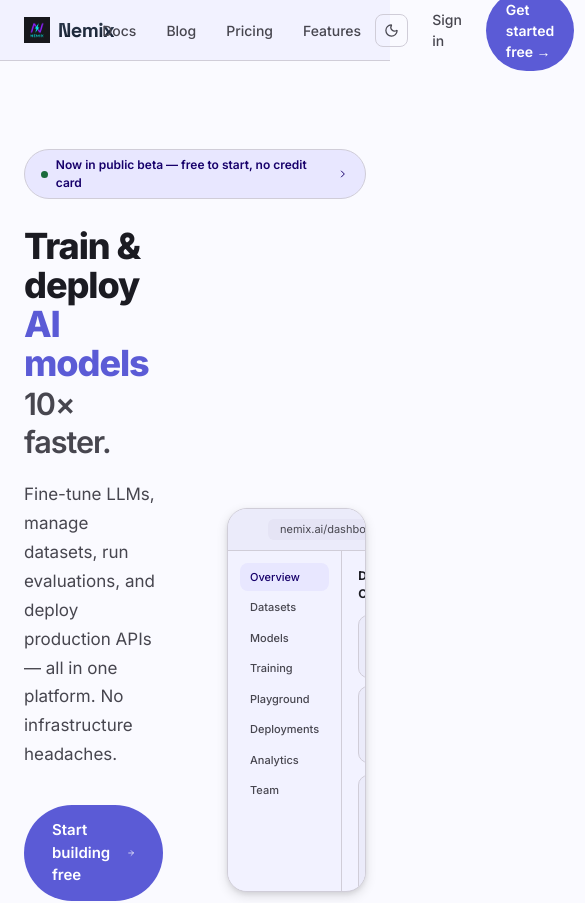
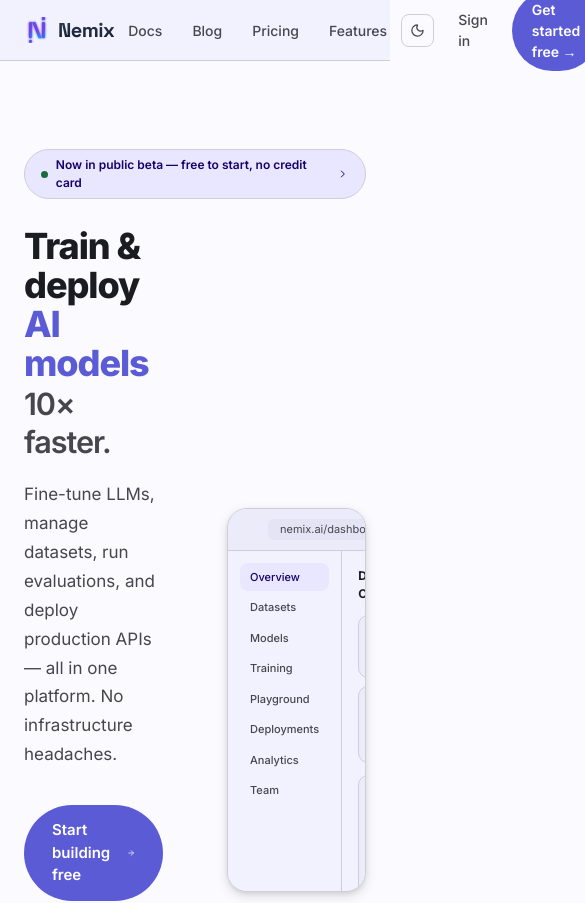
Before and after one commit to zaampltd/nemix, a Next.js app in the folder frontend/: page / in a window 390 px wide. Shown: the top 903 px of the page, 585 px wide, since content can reach past the window. Built offline with nearby package versions, Linux system fonts and the light colour scheme; no server answers.

Commit message:
Branding: Replace static image logo with premium responsive, theme-adaptive SVG BrandLogo and manage light/dark colors

```diff
--- a/frontend/src/app/auth/login/page.tsx
+++ b/frontend/src/app/auth/login/page.tsx
@@ -8,6 +8,7 @@
 } from 'lucide-react';
 import { motion, AnimatePresence } from 'framer-motion';
 import { useAuth } from '@/context/AuthContext';
+import { BrandLogo } from "@/components/ui/BrandLogo";
 
 // ─── Testimonials shown on the left panel ─────────────────────────
 const TESTIMONIALS = [
@@ -150,7 +151,7 @@
 
         {/* Logo */}
         <div style={{ display: 'flex', alignItems: 'center', gap: '10px', position: 'relative' }}>
-          <img src="/logo-simple.png" style={{ width: '30px', height: '30px', objectFit: 'contain' }} alt="Nemix Logo" />
+          <BrandLogo size={30} />
           <span className="brand-logotype" style={{ fontSize: '24px' }}>Nemix</span>
         </div>
 
--- a/frontend/src/app/auth/register/page.tsx
+++ b/frontend/src/app/auth/register/page.tsx
@@ -8,6 +8,7 @@
 } from 'lucide-react';
 import { motion, AnimatePresence } from 'framer-motion';
 import { useAuth } from '@/context/AuthContext';
+import { BrandLogo } from "@/components/ui/BrandLogo";
 
 // ─── Testimonials shown on the left panel ─────────────────────────
 const TESTIMONIALS = [
@@ -148,7 +149,7 @@
 
         {/* Logo */}
         <div style={{ display: 'flex', alignItems: 'center', gap: '10px', position: 'relative' }}>
-          <img src="/logo-simple.png" style={{ width: '30px', height: '30px', objectFit: 'contain' }} alt="Nemix Logo" />
+          <BrandLogo size={30} />
           <span className="brand-logotype" style={{ fontSize: '24px' }}>Nemix</span>
         </div>
 
--- a/frontend/src/app/blog/page.tsx
+++ b/frontend/src/app/blog/page.tsx
@@ -4,6 +4,7 @@
 import { Zap, Search, Clock, ArrowRight, Sun, Moon, Tag, ChevronRight } from "lucide-react";
 import { useTheme } from "@/lib/theme";
 import { motion } from "framer-motion";
+import { BrandLogo } from "@/components/ui/BrandLogo";
 
 // ─── Blog data ──────────────────────────────────────────────────────
 const POSTS = [
@@ -254,7 +255,7 @@
       <header style={{ borderBottom: "1px solid var(--md-outline)", background: "var(--md-surface-1)", position: "sticky", top: 0, zIndex: 50 }}>
         <div style={{ maxWidth: "1100px", margin: "0 auto", padding: "0 24px", height: "56px", display: "flex", alignItems: "center", gap: "16px" }}>
           <Link href="/" style={{ display: "flex", alignItems: "center", gap: "7px", textDecoration: "none", flexShrink: 0 }}>
-            <img src="/logo-simple.png" style={{ width: "22px", height: "22px", objectFit: "contain" }} alt="Nemix Logo" />
+            <BrandLogo size={22} />
             <span className="brand-logotype-adaptive" style={{ fontSize: "17px" }}>Nemix</span>
           </Link>
           <span style={{ color: "var(--md-outline)", fontSize: "18px" }}>/</span>
--- a/frontend/src/app/docs/page.tsx
+++ b/frontend/src/app/docs/page.tsx
@@ -8,6 +8,7 @@
   Key, Terminal, Play, AlertCircle, Info, Sun, Moon,
 } from "lucide-react";
 import { useTheme } from "@/lib/theme";
+import { BrandLogo } from "@/components/ui/BrandLogo";
 
 // ─── Sidebar structure ─────────────────────────────────────────────
 const NAV = [
@@ -680,7 +681,7 @@
       <header style={{ borderBottom: "1px solid var(--md-outline)", background: "var(--md-surface-1)", position: "sticky", top: 0, zIndex: 50 }}>
         <div style={{ maxWidth: "1400px", margin: "0 auto", padding: "0 24px", height: "56px", display: "flex", alignItems: "center", gap: "16px" }}>
           <Link href="/" style={{ display: "flex", alignItems: "center", gap: "7px", textDecoration: "none", flexShrink: 0 }}>
-            <img src="/logo-simple.png" style={{ width: "22px", height: "22px", objectFit: "contain" }} alt="Nemix Logo" />
+            <BrandLogo size={22} />
             <span className="brand-logotype-adaptive" style={{ fontSize: "17px" }}>Nemix</span>
           </Link>
           <span style={{ color: "var(--md-outline)", fontSize: "18px" }}>/</span>
--- a/frontend/src/app/globals.css
+++ b/frontend/src/app/globals.css
@@ -68,6 +68,11 @@
   --shadow-1: 0 1px 2px rgba(0,0,0,0.08), 0 1px 3px rgba(0,0,0,0.06);
   --shadow-2: 0 2px 6px rgba(0,0,0,0.1), 0 1px 3px rgba(0,0,0,0.06);
   --shadow-3: 0 4px 12px rgba(0,0,0,0.12), 0 2px 4px rgba(0,0,0,0.07);
+
+  /* Brand Logo Gradient - Light Mode */
+  --logo-grad-start:      #5b5bd6;
+  --logo-grad-mid:        #7c3aed;
+  --logo-grad-end:        #0ea5e9;
 }
 
 /* ── Material 3 Color Tokens — Dark Mode ──────────── */
@@ -103,6 +108,11 @@
   --shadow-1: 0 1px 3px rgba(0,0,0,0.4);
   --shadow-2: 0 2px 8px rgba(0,0,0,0.45);
   --shadow-3: 0 4px 16px rgba(0,0,0,0.5);
+
+  /* Brand Logo Gradient - Dark Mode (Glowing Neon Colors) */
+  --logo-grad-start:      #bfb8ff;
+  --logo-grad-mid:        #a78bfa;
+  --logo-grad-end:        #22d3ee;
 }
 
 /* ── Base ─────────────────────────────────────────── */
--- a/frontend/src/app/page.tsx
+++ b/frontend/src/app/page.tsx
@@ -9,6 +9,7 @@
 } from "lucide-react";
 import { useTheme } from "@/lib/theme";
 import { motion } from "framer-motion";
+import { BrandLogo } from "@/components/ui/BrandLogo";
 
 // ─── Data ──────────────────────────────────────────────────────────
 
@@ -102,7 +103,7 @@
       <header style={{ borderBottom: "1px solid var(--md-outline)", background: "var(--md-surface-1)", position: "sticky", top: 0, zIndex: 50 }}>
         <div style={{ ...W, height: "60px", display: "flex", alignItems: "center", justifyContent: "space-between" }}>
           <Link href="/" style={{ display: "flex", alignItems: "center", gap: "8px", textDecoration: "none" }}>
-            <img src="/logo-simple.png" style={{ width: "26px", height: "26px", objectFit: "contain" }} alt="Nemix Logo" />
+            <BrandLogo size={26} />
             <span className="brand-logotype-adaptive" style={{ fontSize: "20px" }}>Nemix</span>
           </Link>
 
@@ -439,7 +440,7 @@
             {/* Brand */}
             <div>
               <div style={{ display: "flex", alignItems: "center", gap: "8px", marginBottom: "12px" }}>
-                <img src="/logo-simple.png" style={{ width: "22px", height: "22px", objectFit: "contain" }} alt="Nemix Logo" />
+                <BrandLogo size={22} />
                 <span className="brand-logotype-adaptive" style={{ fontSize: "17px" }}>Nemix</span>
               </div>
               <p style={{ fontSize: "13px", color: "var(--md-on-surface-var)", lineHeight: 1.6, maxWidth: "240px", marginBottom: "20px" }}>
--- a/frontend/src/components/layout/DashboardLayout.tsx
+++ b/frontend/src/components/layout/DashboardLayout.tsx
@@ -12,6 +12,7 @@
 import { cn } from "@/lib/utils";
 import { motion, AnimatePresence } from "framer-motion";
 import { useTheme } from "@/lib/theme";
+import { BrandLogo } from "@/components/ui/BrandLogo";
 
 const NAV_SECTIONS = [
   {
@@ -99,7 +100,7 @@
       <div className="flex items-center justify-between px-4 h-14"
         style={{ borderBottom: "1px solid var(--md-outline)" }}>
         <Link href="/dashboard" className="flex items-center gap-2.5 font-bold">
-          <img src="/logo-simple.png" className="w-[26px] h-[26px] object-contain shrink-0" alt="Nemix Logo" />
+          <BrandLogo size={26} />
           <span className="brand-logotype-adaptive text-[20px] tracking-tight">Nemix</span>
         </Link>
         {mobile && (
@@ -217,7 +218,7 @@
         <header className="md:hidden h-14 flex items-center justify-between px-4"
           style={{ borderBottom: "1px solid var(--md-outline)", background: "var(--md-surface-1)" }}>
           <div className="flex items-center gap-2 font-bold">
-            <img src="/logo-simple.png" className="w-[22px] h-[22px] object-contain shrink-0" alt="Nemix Logo" />
+            <BrandLogo size={22} />
             <span className="brand-logotype-adaptive text-[17px] tracking-tight">Nemix</span>
           </div>
           <div className="flex items-center gap-2">
--- /dev/null
+++ b/frontend/src/components/ui/BrandLogo.tsx
@@ -0,0 +1,81 @@
+import React from "react";
+
+interface BrandLogoProps {
+  className?: string;
+  size?: number | string;
+}
+
+export function BrandLogo({ className, size = 26 }: BrandLogoProps) {
+  return (
+    <svg
+      width={size}
+      height={size}
+      viewBox="0 0 32 32"
+      fill="none"
+      xmlns="http://www.w3.org/2000/svg"
+      className={className}
+      style={{ display: "inline-block", verticalAlign: "middle" }}
+    >
+      <defs>
+        {/* Dynamic theme-adaptive gradient using CSS custom properties */}
+        <linearGradient id="nemix-logo-grad" x1="0%" y1="0%" x2="100%" y2="100%">
+          <stop offset="0%" stopColor="var(--logo-grad-start, #4f46e5)" />
+          <stop offset="50%" stopColor="var(--logo-grad-mid, #7c3aed)" />
+          <stop offset="100%" stopColor="var(--logo-grad-end, #0891b2)" />
+        </linearGradient>
+
+        {/* Glow effect filter */}
+        <filter id="nemix-logo-glow" x="-20%" y="-20%" width="140%" height="140%">
+          <feGaussianBlur stdDeviation="1.5" result="blur" />
+          <feComposite in="SourceGraphic" in2="blur" operator="over" />
+        </filter>
+      </defs>
+
+      <g filter="url(#nemix-logo-glow)" style={{ transition: "all 0.3s ease" }}>
+        {/* Left Pillar */}
+        <rect
+          x="6"
+          y="6"
+          width="4"
+          height="20"
+          rx="1.5"
+          fill="url(#nemix-logo-grad)"
+        />
+
+        {/* Diagonal Sleek Connection Bar */}
+        <polygon
+          points="10,6 14,6 22,26 18,26"
+          fill="url(#nemix-logo-grad)"
+        />
+
+        {/* Right Pillar */}
+        <rect
+          x="22"
+          y="6"
+          width="4"
+          height="20"
+          rx="1.5"
+          fill="url(#nemix-logo-grad)"
+        />
+
+        {/* Signature square dot reflecting the geometric dot over 'i' in 'Nemix' */}
+        <rect
+          x="22"
+          y="0"
+          width="4"
+          height="4"
+          rx="1"
+          fill="url(#nemix-logo-grad)"
+        />
+
+        {/* Complementary lower neural node dot */}
+        <circle
+          cx="8"
+          cy="30"
+          r="2"
+          fill="url(#nemix-logo-grad)"
+        />
+      </g>
+    </svg>
+  );
+}
```
